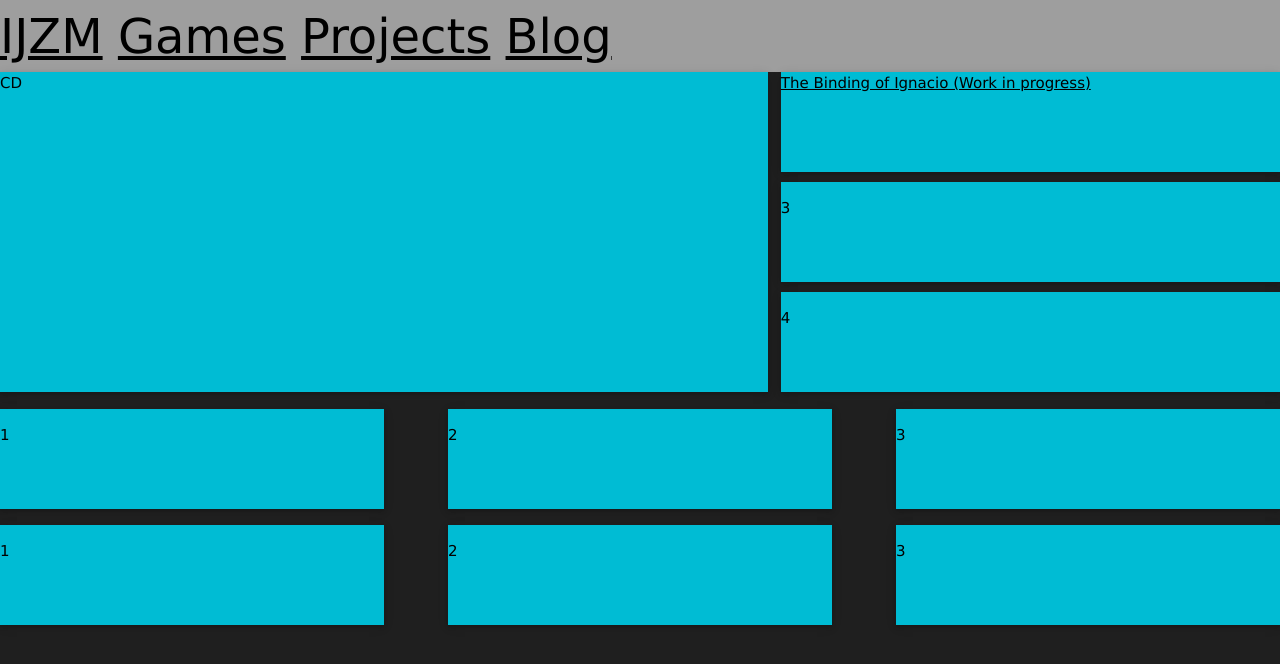
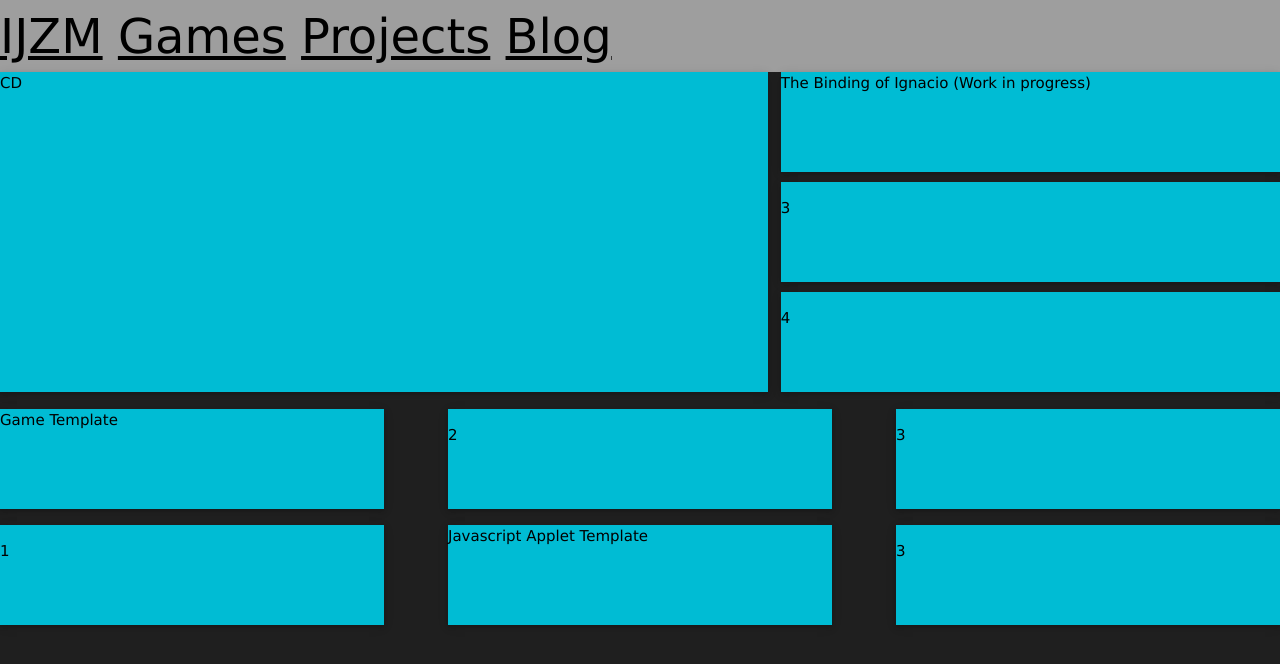
Before and after one commit to ijzm/OLD-ijzm.github.io, a Jekyll site: the page built from index.html, in a window 1280 px wide. Shown: the top 664 px of the page. Built offline with Jekyll 4.4.1, drawn with Linux system fonts in a browser that asks for light colours.

Commit message:
Update index.html

```diff
--- a/index.html
+++ b/index.html
@@ -10,20 +10,20 @@ title: Ignacio Z.
 
 
 	<div id="maintiles" style="margin-bottom:10px">
-	<a href="./CatDropped"><div class="w3-card-2 w3-cyan w3-col" style="width: 60%; height: 320px">CD</div></a>
-		<div class="w3-card-2 w3-cyan w3-col" style="width: 39%; height: 100px; margin: 0 0 0 1%"><a href="./BindingOfIgnacio">The Binding of Ignacio (Work in progress)</a></div>
+		<a href="./CatDropped"><div class="w3-card-2 w3-cyan w3-col" style="width: 60%; height: 320px">CD</div></a>
+		<a href="./BindingOfIgnacio"><div class="w3-card-2 w3-cyan w3-col" style="width: 39%; height: 100px; margin: 0 0 0 1%">The Binding of Ignacio (Work in progress)</div></a>
 		<div class="w3-card-2 w3-cyan w3-col" style="width: 39%; height: 100px; margin: 10px 0 10px 1%"><p>3</p></div>
 		<div class="w3-card-2 w3-cyan w3-col" style="width: 39%; height: 100px; margin: 0 0 0 1%"><p>4</p></div>
 	</div>
 
 	<div class="tiles">
-		<div class="w3-card-2 w3-cyan w3-col" style="width: 30%; height: 100px;"><p>1</p></div>
+		<div class="w3-card-2 w3-cyan w3-col" style="width: 30%; height: 100px;">Game Template</div>
 		<div class="w3-card-2 w3-cyan w3-col" style="width: 30%; height: 100px; margin: 0 5% 0 5%"><p>2</p></div>
 		<div class="w3-card-2 w3-cyan w3-col" style="width: 30%; height: 100px;"><p>3</p></div>
 	</div>
 	<div class="tiles">
 		<div class="w3-card-2 w3-cyan w3-col" style="width: 30%; height: 100px;"><p>1</p></div>
-		<div class="w3-card-2 w3-cyan w3-col" style="width: 30%; height: 100px; margin: 0 5% 0 5%"><p>2</p></div>
+		<div class="w3-card-2 w3-cyan w3-col" style="width: 30%; height: 100px; margin: 0 5% 0 5%">Javascript Applet Template</div>
 		<div class="w3-card-2 w3-cyan w3-col" style="width: 30%; height: 100px;"><p>3</p></div>
 	</div>
 
```
